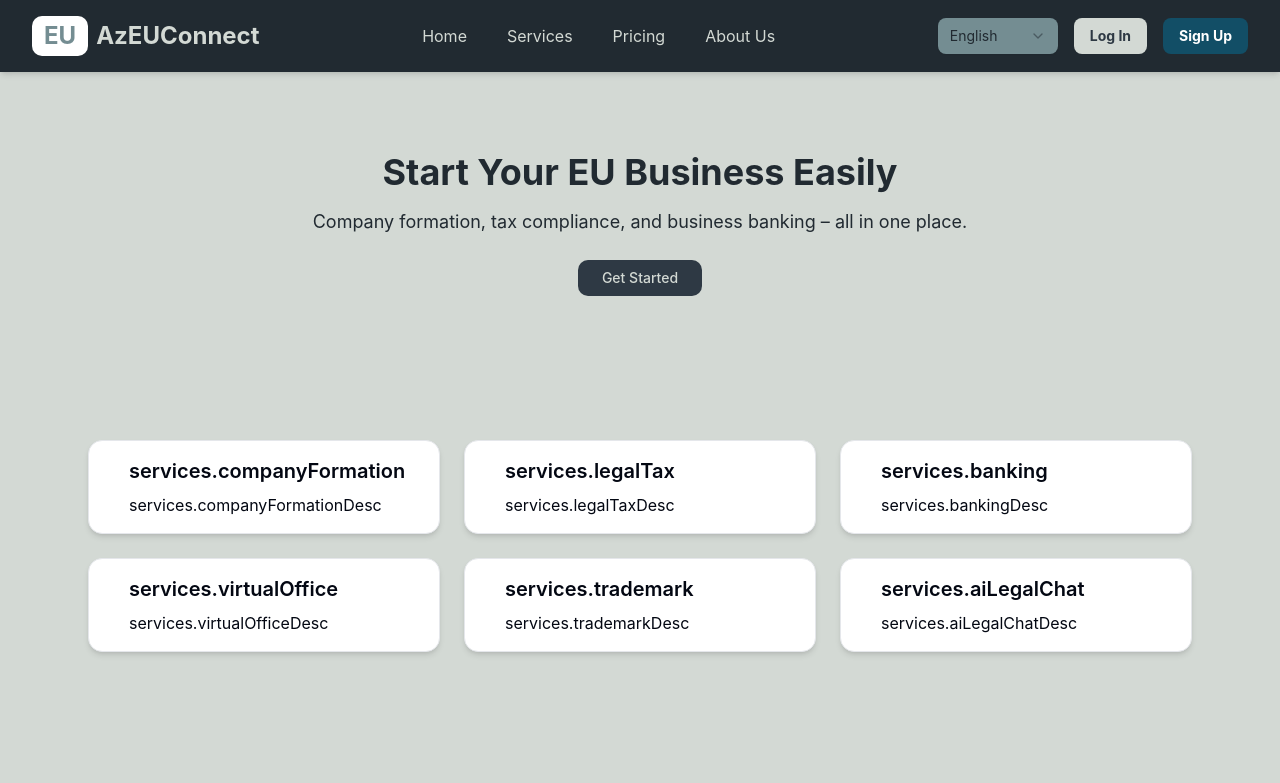
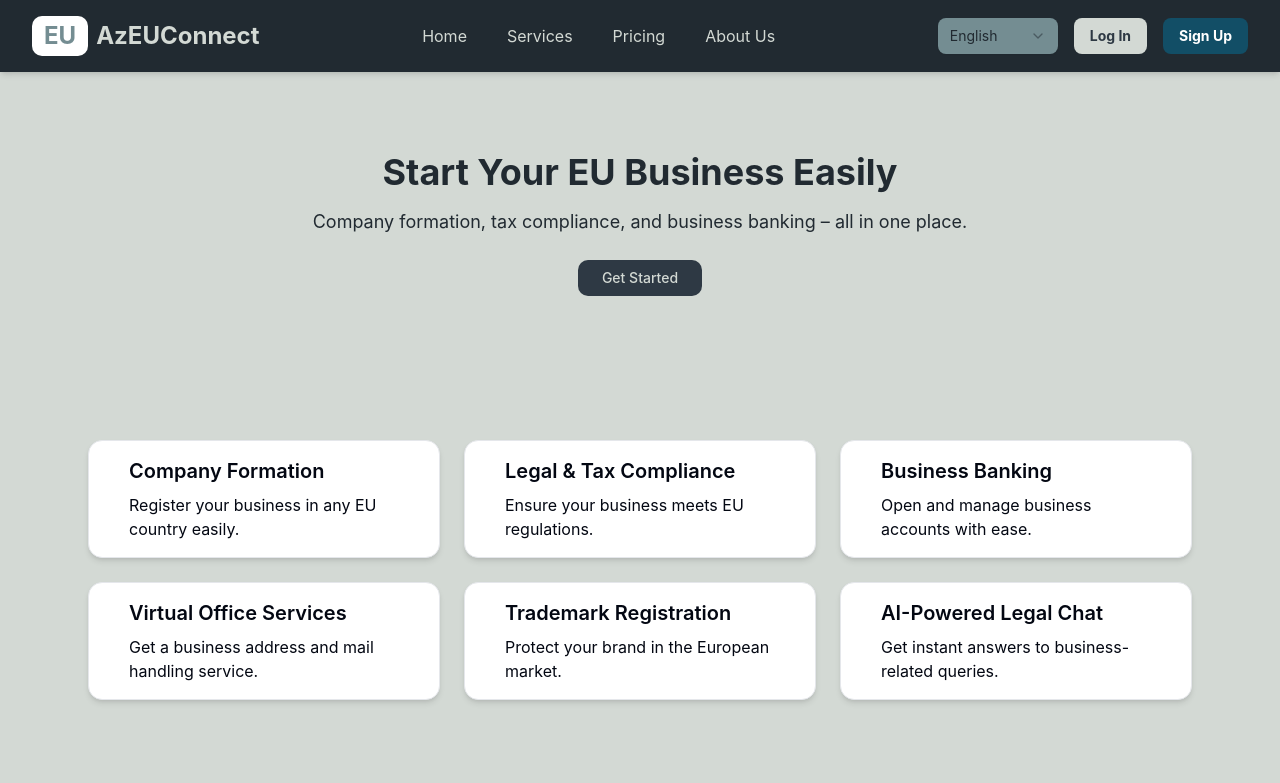
Before and after one commit to CodeLaMat/AzeEuConnect, a Next.js app in the folder apps/frontend/: page /en in a window 1280 px wide. Shown: the top 783 px of the page. Built offline with nearby package versions, Linux system fonts and the light colour scheme; no server answers.

Commit message:
feat: update service routes and middleware to include public routes and enhance authentication logic

```diff
--- a/apps/frontend/lib/roleBasedLinks.ts
+++ b/apps/frontend/lib/roleBasedLinks.ts
@@ -348,6 +348,8 @@ export const accountMenuLinks: Record<
   ],
 };
 
+export const publicRoutes = ["", "services", "pricing", "about"];
+
 // ✅ Define the protected sub-routes and their required roles for sidebar navigation
 export const protectedSubRoutes: Record<string, UserRole[]> = {
   dashboard: [
--- a/apps/frontend/locales/en.json
+++ b/apps/frontend/locales/en.json
@@ -475,6 +475,18 @@
     "description": "Discover our wide range of services tailored to meet your needs.",
     "ctaText": "Ready to start your project? Contact us today!",
     "ctaButton": "Get Started",
+    "companyFormation": "Company Formation",
+    "companyFormationDesc": "Register your business in any EU country easily.",
+    "legalTax": "Legal & Tax Compliance",
+    "legalTaxDesc": "Ensure your business meets EU regulations.",
+    "banking": "Business Banking",
+    "bankingDesc": "Open and manage business accounts with ease.",
+    "virtualOffice": "Virtual Office Services",
+    "virtualOfficeDesc": "Get a business address and mail handling service.",
+    "trademark": "Trademark Registration",
+    "trademarkDesc": "Protect your brand in the European market.",
+    "aiLegalChat": "AI-Powered Legal Chat",
+    "aiLegalChatDesc": "Get instant answers to business-related queries.",
     "categoryLabels": {
       "legal": "Legal Services",
       "finance": "Finance",
--- a/apps/frontend/middleware.ts
+++ b/apps/frontend/middleware.ts
@@ -1,7 +1,7 @@
 import { NextResponse } from "next/server";
 import { getToken } from "next-auth/jwt";
 import type { NextRequest } from "next/server";
-import { protectedSubRoutes } from "./lib/roleBasedLinks";
+import { protectedSubRoutes, publicRoutes } from "./lib/roleBasedLinks";
 import { UserRole } from "@prisma/client";
 import { supportedLocales } from "./lib/options";
 import type { JWT } from "next-auth/jwt";
@@ -51,19 +51,20 @@ export async function middleware(req: NextRequest) {
   // If token exists but is expired, clear the auth cookie and redirect to signin.
   if (token?.expiration && token.expiration < Date.now() / 1000) {
     const res = NextResponse.redirect(new URL(`/${locale}/signin`, req.url));
-    // Delete auth cookies. Adjust the cookie name as needed.
+    // Delete auth cookies. Adjust the cookie names as needed.
     res.cookies.delete("next-auth.session-token");
-    // If you use a secure cookie name in production, you might also need to delete:
     res.cookies.delete("__Secure-next-auth.session-token");
     return res;
   }
 
   // If there is no token at all on a protected route, ensure the user is signed out.
   if (!token) {
-    // Optionally, you could also clear cookies here for a clean logout.
-    // For protected pages, redirect them to signin.
-    // This check may be redundant for public pages.
-    if (authPagesRegex.test(pathname) === false) {
+    // We only force a redirect if the requested route is not one of our public pages.
+    // Here we check that the URL is not one of Home, services, pricing, or about[us].
+    const publicRoutes = ["", "services", "pricing", "about", "aboutus"];
+    // segments[2] represents the second part after the locale.
+    const routeType = segments[2] || "";
+    if (!publicRoutes.includes(routeType.toLowerCase())) {
       const res = NextResponse.redirect(new URL(`/${locale}/signin`, req.url));
       res.cookies.delete("next-auth.session-token");
       res.cookies.delete("__Secure-next-auth.session-token");
@@ -101,10 +102,14 @@ export async function middleware(req: NextRequest) {
   }
 
   // ===========================================================
-  // 5. Route-level role protection
+  // 5. Route-level role protection for protected routes only
   // ===========================================================
   const routeType = segments[2];
-  if (protectedSubRoutes[routeType]) {
+  if (
+    routeType &&
+    !publicRoutes.includes(routeType.toLowerCase()) &&
+    protectedSubRoutes[routeType]
+  ) {
     if (!token) {
       return NextResponse.redirect(new URL(`/${locale}/signin`, req.url));
     }
@@ -120,6 +125,7 @@ export async function middleware(req: NextRequest) {
 
 export const config = {
   matcher: Object.keys(protectedSubRoutes).flatMap((subRoute) =>
+    // Build matcher strings only for protected sub-routes.
     locales.map((locale) => `/${locale}/${subRoute}/:path*`)
   ),
 };
```
Also changed, not shown: 1 other file (tests, documents, lock files or other folders).
